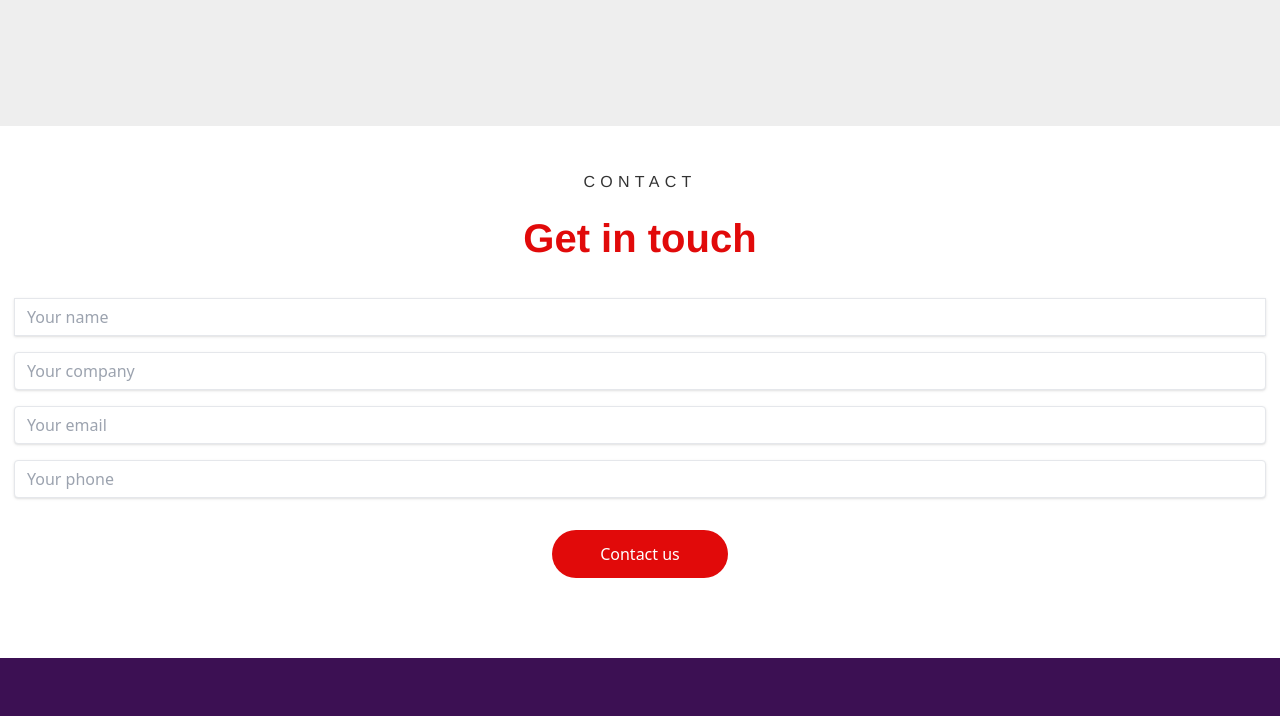
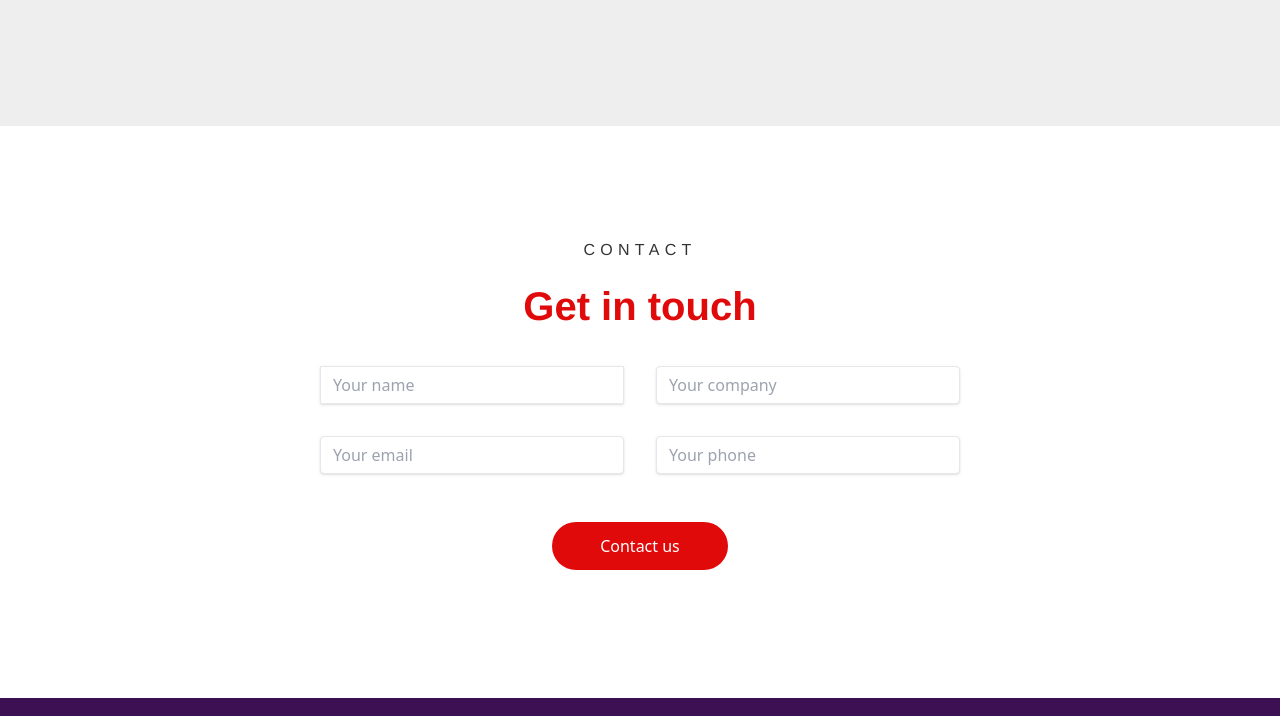
Before and after one commit to miguelAngelPG/body-systems-practice, a website built with Vite: page index.html in a window 1280 px wide. Shown: the part 3500-4216 px from the top of the page. Built offline with nearby package versions, Linux system fonts and the light colour scheme; no server answers; files whose address does not match are found by name.

Commit message:
contact section for large devices

```diff
--- a/index.html
+++ b/index.html
@@ -244,16 +244,16 @@
             </div>
         </section>
 
-        <section class="px-3.5 pt-11 pb-16">
-            <div class="w-full flex flex-col items-center">
+        <section id="contact" class="px-3.5 pt-11 pb-16 m:py-20 sm:px-24 md:px-32 md:py-28">
+            <div class="w-full flex flex-col items-center md:px-28">
                 <h5 class="font-DM_Sans text-base leading-6 font-medium text-[#333333] mb-6 uppercase tracking-[5.28px]">Contact</h5>
                 <h3 class="font-DM_Sans text-[40px] font-bold leading-10 text-[#E10A0A] mb-10">Get in touch</h3>
-                <form class="w-full flex flex-col gap-4 items-center">
-                    <div class="flex flex-col gap-4 w-full">
+                <form class="w-full flex flex-col gap-4 items-center md:px-20 md:gap-8">
+                    <div class="flex flex-col gap-4 w-full md:flex-row md:gap-8">
                         <input class="shadow appearance-none border w-full py-2 px-3 text-gray-700 leading-tight focus:outline-none focus:shadow-outline" id="name" type="text" placeholder="Your name"/>
                         <input class="shadow appearance-none border rounded w-full py-2 px-3 text-gray-700 leading-tight focus:outline-none focus:shadow-outline" id="company" type="text" placeholder='Your company'/>
                     </div>
-                    <div class="flex flex-col gap-4 w-full">
+                    <div class="flex flex-col gap-4 w-full md:flex-row md:gap-8">
                         <input class="shadow appearance-none border rounded w-full py-2 px-3 text-gray-700 leading-tight focus:outline-none focus:shadow-outline" id="email" type="email" placeholder='Your email'/>
                         <input class="shadow appearance-none border rounded w-full py-2 px-3 text-gray-700 leading-tight focus:outline-none focus:shadow-outline" id="phone" type="text" placeholder='Your phone'/>
                     </div>
```
